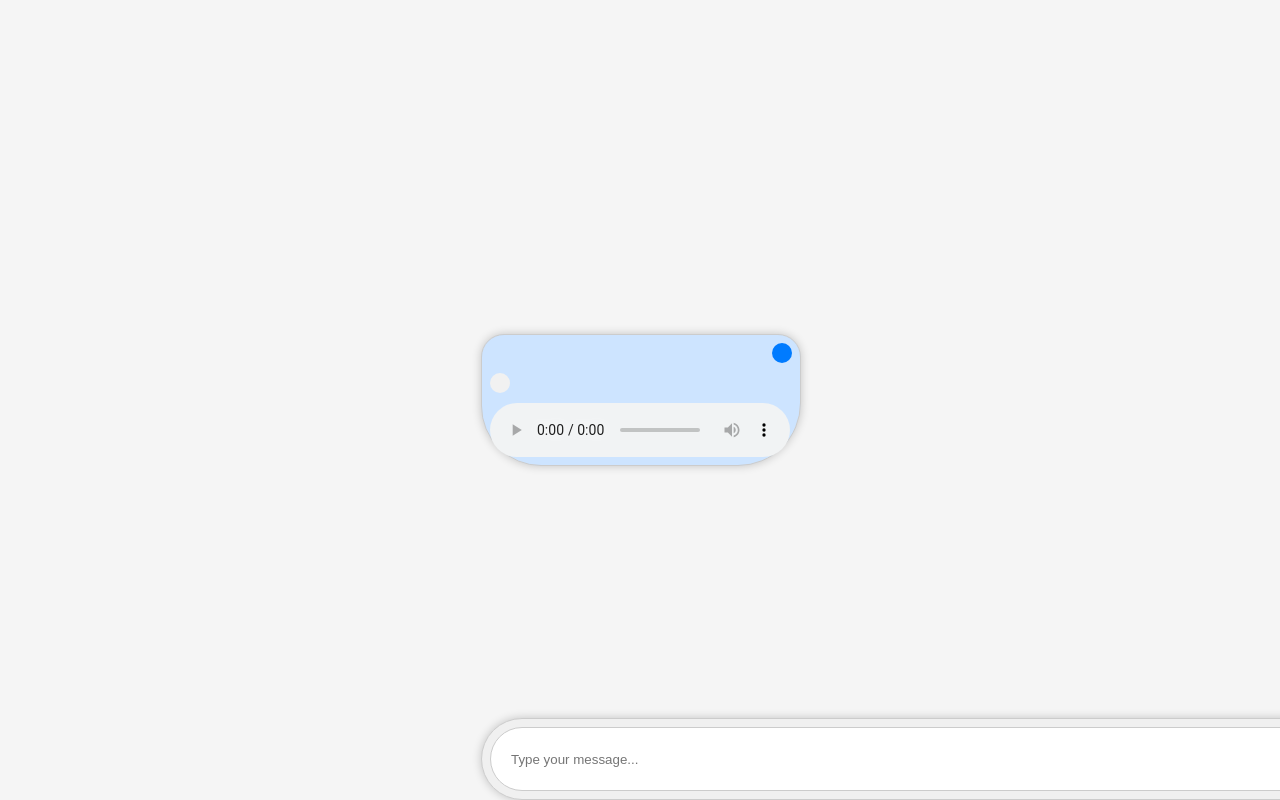
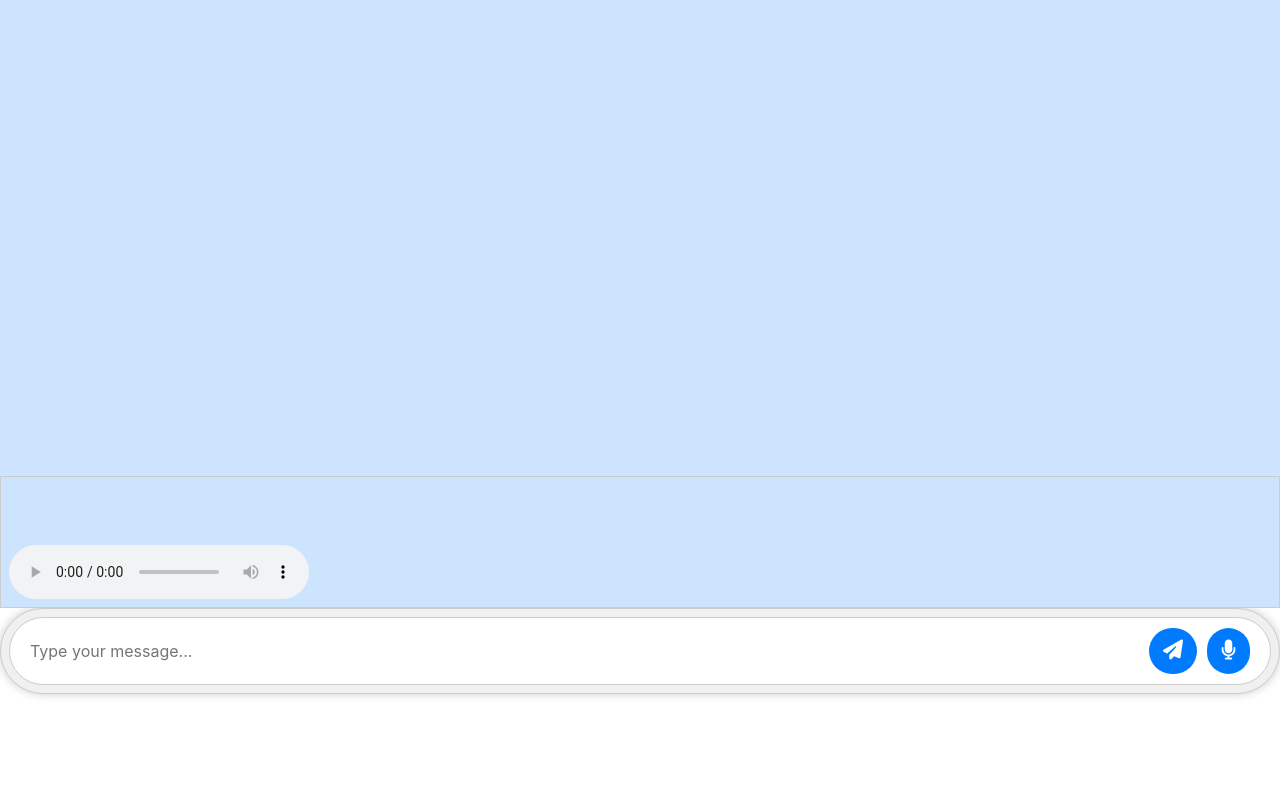
Before and after one commit to sheetalvarsh/Assistant-Caller, a Flask app: page / in a window 1280 px wide. Run offline with Flask 3, Linux system fonts and the light colour scheme; some libraries are stand-ins or nearby versions.

Commit message:
Corrected and added the CSS
- Moved css to static folder
- Added css path in HTML
- Moved JS to static folder

```diff
--- a/project/app.py
+++ b/project/app.py
@@ -2,7 +2,7 @@ from flask import Flask, render_template, request, jsonify, send_from_directory
 from gtts import gTTS
 import os
 
-app = Flask(__name__)
+app = Flask(__name__, static_url_path='/static')
 
 @app.route('/')
 def index():
--- a/project/templates/style.css
+++ b/project/static/css/style.css
@@ -2,57 +2,55 @@
 
 body {
   margin: 0;
-  padding: 0;
   font-family: Arial, sans-serif;
   background-color: #f5f5f5;
   display: flex;
   justify-content: center;
   align-items: center;
-  height: 100vh;
+
+  .fluid-container {
+    height: 38rem;
+    background-color: #cde4ff;
+    position: relative;
 
     .history-container {
-    background-color: #cde4ff;
       border: 1px solid #ccc;
-    border-radius: 23px 23px 63px 60px;
       padding: 8px;
-    height: 93%;
-    width: 95%;
-    box-shadow: 0 0 10px rgba(0, 0, 0, 0.2);
       display: flex;
       flex-direction: column;
+      bottom: 0;
+      position: absolute;
+      width: 100%;
 
-    .sender-container {
+      .message-container {
         margin-bottom: 10px;
         padding: 10px;
+        border-radius: 10px;
+        max-width: 70%;
+
+        .sender {
+          align-self: flex-end;
           background-color: #007bff;
           color: #fff;
-      border-radius: 10px;
-      align-self: flex-end;
-      max-width: 70%;
         }
 
-    .receiver-container {
-      margin-bottom: 10px;
-      padding: 10px;
+        .receiver {
+          align-self: flex-start;
           background-color: #f1f1f1;
-      border-radius: 10px;
-      align-self: flex-start;
-      max-width: 70%;
         }
       }
-
+    }
+  }
 
   .input-container {
     background-color: #f0f0f0;
     border: 1px solid #ccc;
     border-radius: 107px;
     padding: 8px;
-    width: 95%;
     box-shadow: 0 0 10px rgba(0, 0, 0, 0.2);
     display: flex;
     flex-direction: column;
     bottom: 0;
-    position: fixed;
 
 
     .message-container {
--- a/project/templates/index.html
+++ b/project/templates/index.html
@@ -11,19 +11,26 @@
   <title></title>
   <meta name="description" content="">
   <meta name="viewport" content="width=device-width, initial-scale=1">
-  <link rel="stylesheet" href="./style.css">
+  <!-- <link rel="stylesheet" href="./style.css"> -->
+
+  <link rel="stylesheet" type="text/css" href="{{ url_for('static', filename='css/style.css') }}">
+
   <link rel="stylesheet" href="https://cdnjs.cloudflare.com/ajax/libs/font-awesome/6.4.2/css/all.min.css"
     integrity="sha512-z3gLpd7yknf1YoNbCzqRKc4qyor8gaKU1qmn+CShxbuBusANI9QpRohGBreCFkKxLhei6S9CQXFEbbKuqLg0DA=="
     crossorigin="anonymous" referrerpolicy="no-referrer" />
+
+  <link rel="stylesheet" href="https://stackpath.bootstrapcdn.com/bootstrap/4.3.1/css/bootstrap.min.css"
+    integrity="sha384-ggOyR0iXCbMQv3Xipma34MD+dH/1fQ784/j6cY/iJTQUOhcWr7x9JvoRxT2MZw1T" crossorigin="anonymous">
 
 
 </head>
 
 <body>
-  <form name="chatbot-form" method="POST" action="/text-to-speech">
+  <form name="chatbot-form" method="POST" action="/text-to-speech" class="w-100">
+    <div class="fluid-container">
       <div class="history-container">
-      <div class="sender-container"></div>
-      <div class="receiver-container"></div>
+        <div class="message-container sender"></div>
+        <div class="message-container receiver"></div>
 
         <!-- Need to work on this -->
         <!-- Need to work on UI -->
@@ -35,6 +42,7 @@
           Your browser does not support the audio tag.
         </audio>
       </div>
+
     </div>
 
     <div class="input-container">
```
Also changed, not shown: project/static/script.js (renamed from project/templates/script.js), 2 other files. Lines whose indentation alone changed are shown as unchanged.
